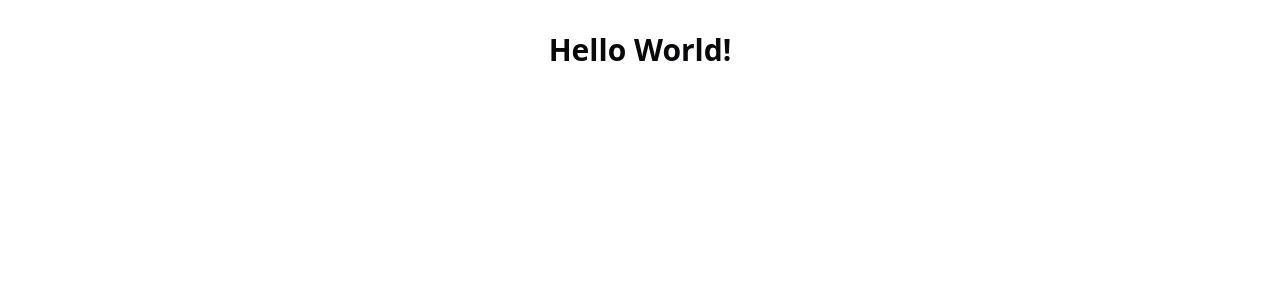
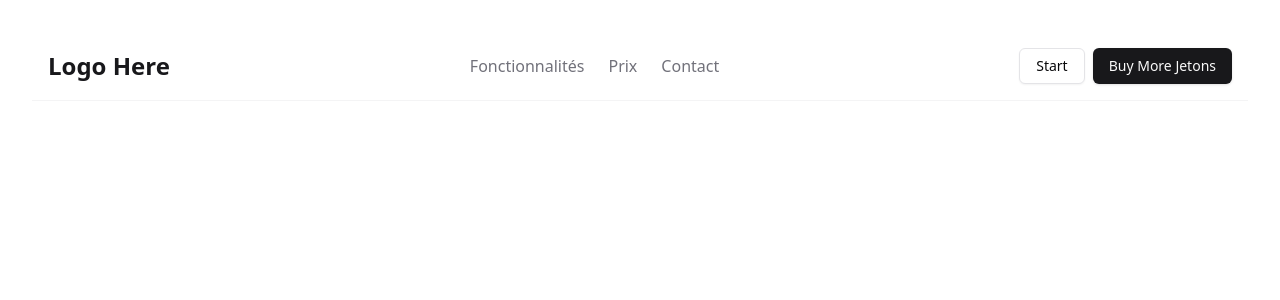
Before and after one commit to JulesNyom/JobBoost, a React (Vite) app in the folder jobboost_front/: page / in a window 1280 px wide. Shown: the top 300 px of the page. Built offline with nearby package versions, Linux system fonts and the light colour scheme.

Commit message:
Added framer motion and created a rapid header for the landing page

```diff
--- a/jobboost_front/package.json
+++ b/jobboost_front/package.json
@@ -11,8 +11,10 @@
   },
   "dependencies": {
     "@radix-ui/react-icons": "^1.3.0",
+    "@radix-ui/react-slot": "^1.1.0",
     "class-variance-authority": "^0.7.0",
     "clsx": "^2.1.1",
+    "framer-motion": "^11.11.9",
     "lucide-react": "^0.453.0",
     "react": "^18.3.1",
     "react-dom": "^18.3.1",
--- a/jobboost_front/src/App.tsx
+++ b/jobboost_front/src/App.tsx
@@ -1,10 +1,11 @@
 import './App.css'
+import  Header  from './components/shared/Header'
 
 function App() {
 
   return (
     <>
-      <p className='text-3xl font-bold'>Hello World!</p>
+    <Header/>
     </>
   )
 }
--- /dev/null
+++ b/jobboost_front/src/components/shared/Header.tsx
@@ -0,0 +1,88 @@
+'use client'
+
+import { useState } from 'react'
+import { motion } from 'framer-motion'
+import { Button } from "@/components/ui/button"
+import { Menu } from 'lucide-react'
+
+export default function Header() {
+  const [isOpen, setIsOpen] = useState(false)
+
+  return (
+    <motion.header
+      initial={{ opacity: 0, y: -50 }}
+      animate={{ opacity: 1, y: 0 }}
+      transition={{ duration: 0.5 }}
+      className="bg-background/95 backdrop-blur supports-[backdrop-filter]:bg-background/60 sticky top-0 z-50 w-full border-b border-border/40"
+    >
+      <div className="container mx-auto px-4">
+        <div className="flex justify-between items-center py-4">
+          <motion.div
+            initial={{ opacity: 0, x: -20 }}
+            animate={{ opacity: 1, x: 0 }}
+            transition={{ delay: 0.2 }}
+            className="text-left"
+          >
+            <h1 className="text-2xl font-bold text-primary">Logo Here</h1>
+          </motion.div>
+
+          <div className="hidden md:flex space-x-6">
+            {['Fonctionnalités', 'Prix', 'Contact'].map((link, index) => (
+              <motion.a
+                key={link}
+                href="#"
+                initial={{ opacity: 0, y: -20 }}
+                animate={{ opacity: 1, y: 0 }}
+                transition={{ delay: 0.3 + index * 0.1 }}
+                className="text-muted-foreground hover:text-primary transition-colors duration-200"
+                whileHover={{ scale: 1.05 }}
+                whileTap={{ scale: 0.95 }}
+              >
+                {link}
+              </motion.a>
+            ))}
+          </div>
+
+          <motion.div
+            initial={{ opacity: 0, x: 20 }}
+            animate={{ opacity: 1, x: 0 }}
+            transition={{ delay: 0.2 }}
+            className="text-right space-x-2"
+          >
+            <Button variant="outline" className="hidden sm:inline-flex">Start</Button>
+            <Button>Buy More Jetons</Button>
+          </motion.div>
+
+          <div className="md:hidden">
+            <Button variant="ghost" size="icon" onClick={() => setIsOpen(!isOpen)}>
+              <Menu className="h-6 w-6" />
+            </Button>
+          </div>
+        </div>
+      </div>
+
+      {/* Mobile menu */}
+      {isOpen && (
+        <motion.div
+          initial={{ opacity: 0, y: -20 }}
+          animate={{ opacity: 1, y: 0 }}
+          exit={{ opacity: 0, y: -20 }}
+          transition={{ duration: 0.2 }}
+          className="md:hidden bg-background border-t border-border/40"
+        >
+          <div className="container mx-auto px-4 py-2 space-y-2">
+            {['Fonctionnalités', 'Prix', 'Contact'].map((link) => (
+              <a key={link} href="#" className="block py-2 text-muted-foreground hover:text-primary transition-colors duration-200">
+                {link}
+              </a>
+            ))}
+            <div className="pt-2 space-y-2">
+              <Button variant="outline" className="w-full">Start</Button>
+              <Button className="w-full">Buy More Jetons</Button>
+            </div>
+          </div>
+        </motion.div>
+      )}
+    </motion.header>
+  )
+}
--- /dev/null
+++ b/jobboost_front/src/components/ui/button.tsx
@@ -0,0 +1,57 @@
+import * as React from "react"
+import { Slot } from "@radix-ui/react-slot"
+import { cva, type VariantProps } from "class-variance-authority"
+
+import { cn } from "@/lib/utils"
+
+const buttonVariants = cva(
+  "inline-flex items-center justify-center gap-2 whitespace-nowrap rounded-md text-sm font-medium transition-colors focus-visible:outline-none focus-visible:ring-1 focus-visible:ring-ring disabled:pointer-events-none disabled:opacity-50 [&_svg]:pointer-events-none [&_svg]:size-4 [&_svg]:shrink-0",
+  {
+    variants: {
+      variant: {
+        default:
+          "bg-primary text-primary-foreground shadow hover:bg-primary/90",
+        destructive:
+          "bg-destructive text-destructive-foreground shadow-sm hover:bg-destructive/90",
+        outline:
+          "border border-input bg-background shadow-sm hover:bg-accent hover:text-accent-foreground",
+        secondary:
+          "bg-secondary text-secondary-foreground shadow-sm hover:bg-secondary/80",
+        ghost: "hover:bg-accent hover:text-accent-foreground",
+        link: "text-primary underline-offset-4 hover:underline",
+      },
+      size: {
+        default: "h-9 px-4 py-2",
+        sm: "h-8 rounded-md px-3 text-xs",
+        lg: "h-10 rounded-md px-8",
+        icon: "h-9 w-9",
+      },
+    },
+    defaultVariants: {
+      variant: "default",
+      size: "default",
+    },
+  }
+)
+
+export interface ButtonProps
+  extends React.ButtonHTMLAttributes<HTMLButtonElement>,
+    VariantProps<typeof buttonVariants> {
+  asChild?: boolean
+}
+
+const Button = React.forwardRef<HTMLButtonElement, ButtonProps>(
+  ({ className, variant, size, asChild = false, ...props }, ref) => {
+    const Comp = asChild ? Slot : "button"
+    return (
+      <Comp
+        className={cn(buttonVariants({ variant, size, className }))}
+        ref={ref}
+        {...props}
+      />
+    )
+  }
+)
+Button.displayName = "Button"
+
+export { Button, buttonVariants }
```
Also changed, not shown: 1 other file (tests, documents, lock files or other folders).
